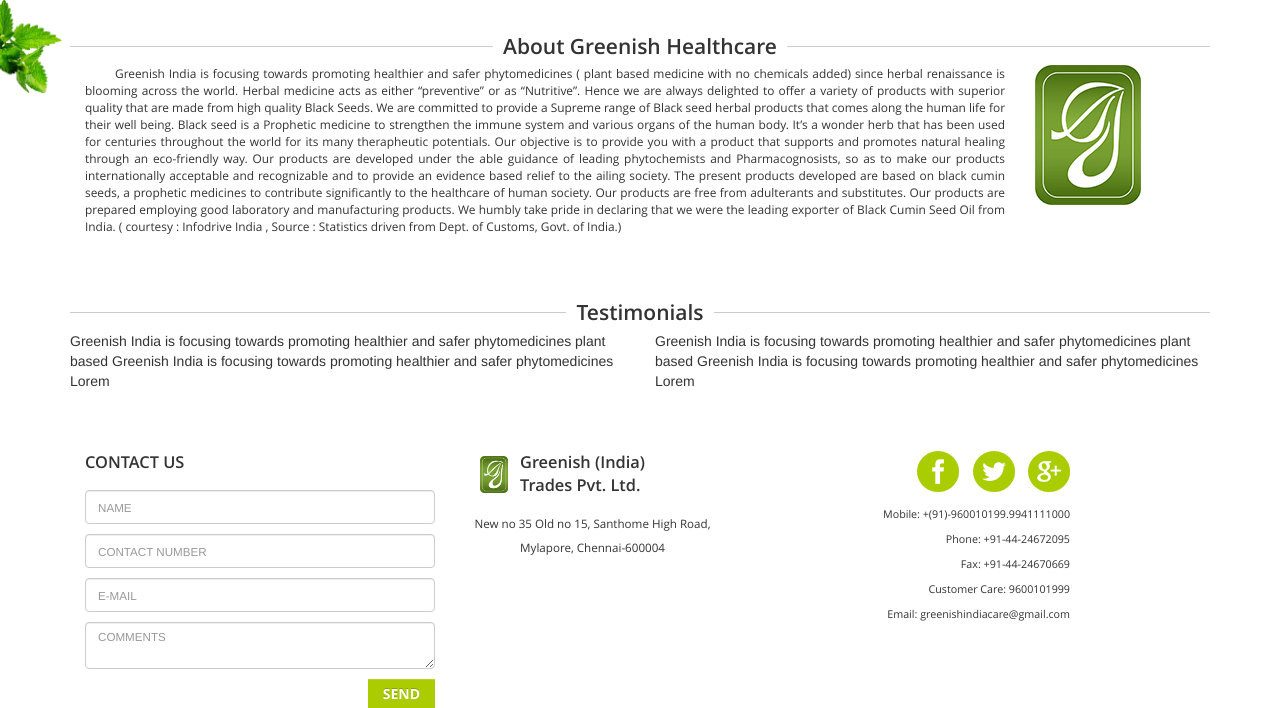
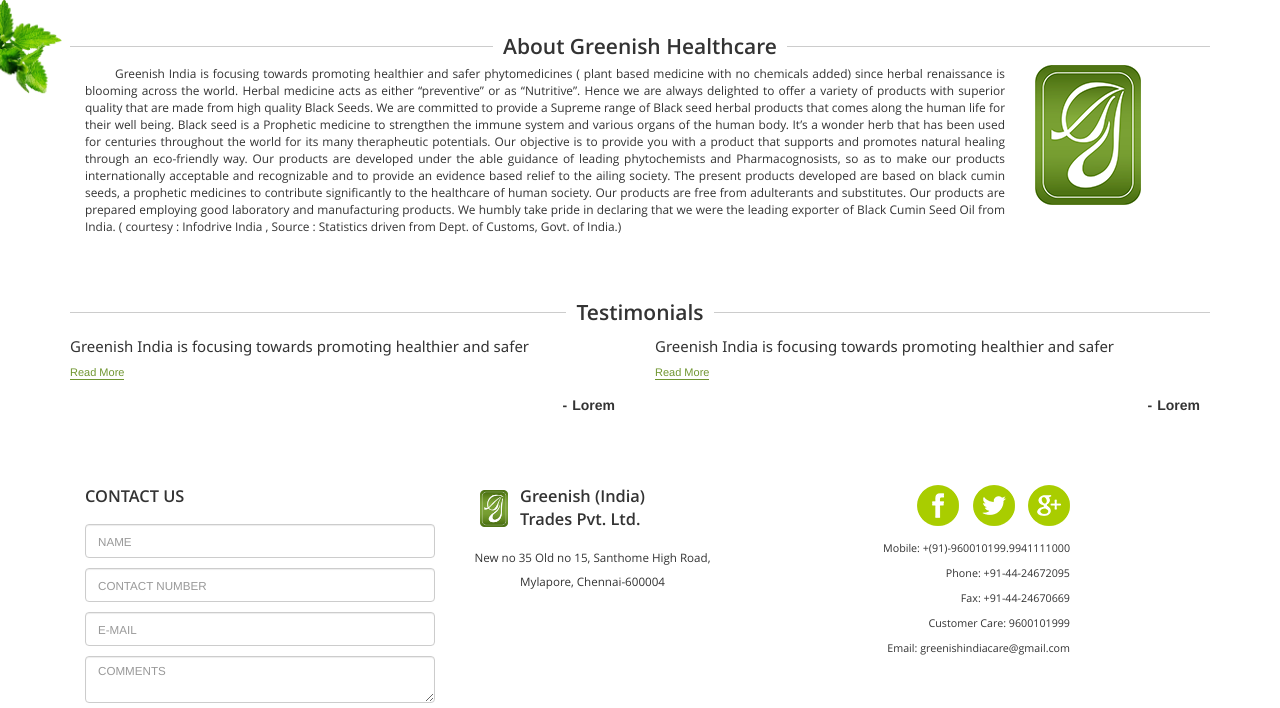
Before and after one commit to manojkumaran/greenish-healthcare, a PHP site: page / in a window 1280 px wide. Shown: the part 549-1257 px from the top of the page. Run offline with PHP 8.4, Linux system fonts and the light colour scheme.

Commit message:
Style changes and script changes for Testimonial

```diff
--- a/css/main.css
+++ b/css/main.css
@@ -479,6 +479,18 @@ header{
 	display:none;
 }
 /*  Styles for header ends */
+
+/* Styles for Testimonials */
+div.testimonial-content { font-size: 15px; line-height: 30px; font-family: Segoe UI; }
+div.testimonial-author:before { content: '-'; padding-right: 5px; }
+div.testimonial-author { text-align: right; padding-right: 10px; margin: 10px 0px 10px 0px; font-weight: bold; }
+
+.read-more-excerpt { transition: all 2s ease; }
+.read-more { transition: all 2s ease; width: 100%; overflow: hidden; transition: all 1s ease; padding-bottom: 10px; }
+.read-more-link { transition: all 2s ease; border-bottom: solid 1px; padding-bottom: 10px; position: relative; display: inline-block; text-align: right; font-size: 11px; color: #709631; padding: 0; line-height: 13px; margin: 5px 20px 5px 0px; }
+.read-more-link:hover { cursor: pointer; color: #c0392b; }
+/* Styles for Testimonials */
+
 /*
 	Slider Css
 */
--- a/js/main.js
+++ b/js/main.js
@@ -6,3 +6,42 @@ $(document).ready(function(){
 $('.bxslider').bxSlider({
   auto: true
 });
+
+
+/** TESTIMONIAL **/
+
+Element.prototype.readMore = function ( config ) {
+	this.className += ' read-more-excerpt read-more';
+	this.style.height = config.height + 'px';
+	var readMoreText = document.createElement('span');
+	readMoreText.innerHTML = 'Read More';
+	readMoreText.className = 'read-more-link';
+	this.parentNode.insertBefore(readMoreText, this.nextSibling);
+};
+
+Element.prototype.showMore = function () {
+	var prev = this.previousSibling;
+	prev.style.height = 'auto';
+	this.previousSibling.classList.remove('read-more');
+	this.remove();
+};
+
+document.getElementById('testimonial').addEventListener ( 'click', function ( event ) {
+	var tgt = event.target;
+	if ( tgt.className === 'read-more-link' ) {
+		tgt.showMore();
+	}
+});
+
+jQuery.fn.extend ({
+	readMore: function ( config ) {
+		jQuery(this).each(function () {
+			jQuery(this)[0].readMore( config );
+		});
+	}
+});
+jQuery('.testimonial-content').readMore({
+	'height': 30
+});
+
+/** TESTIMONIAL **/
```
